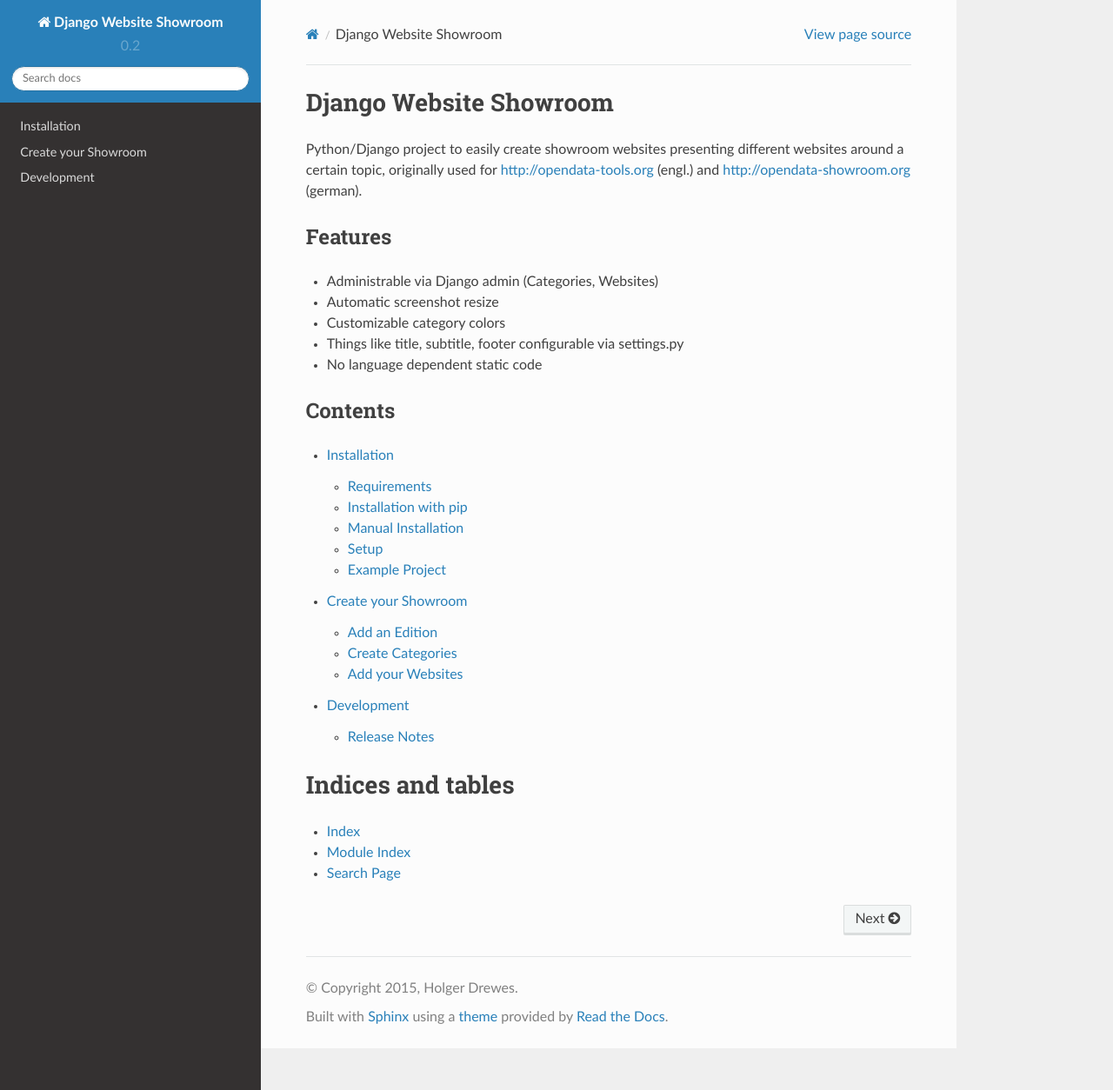
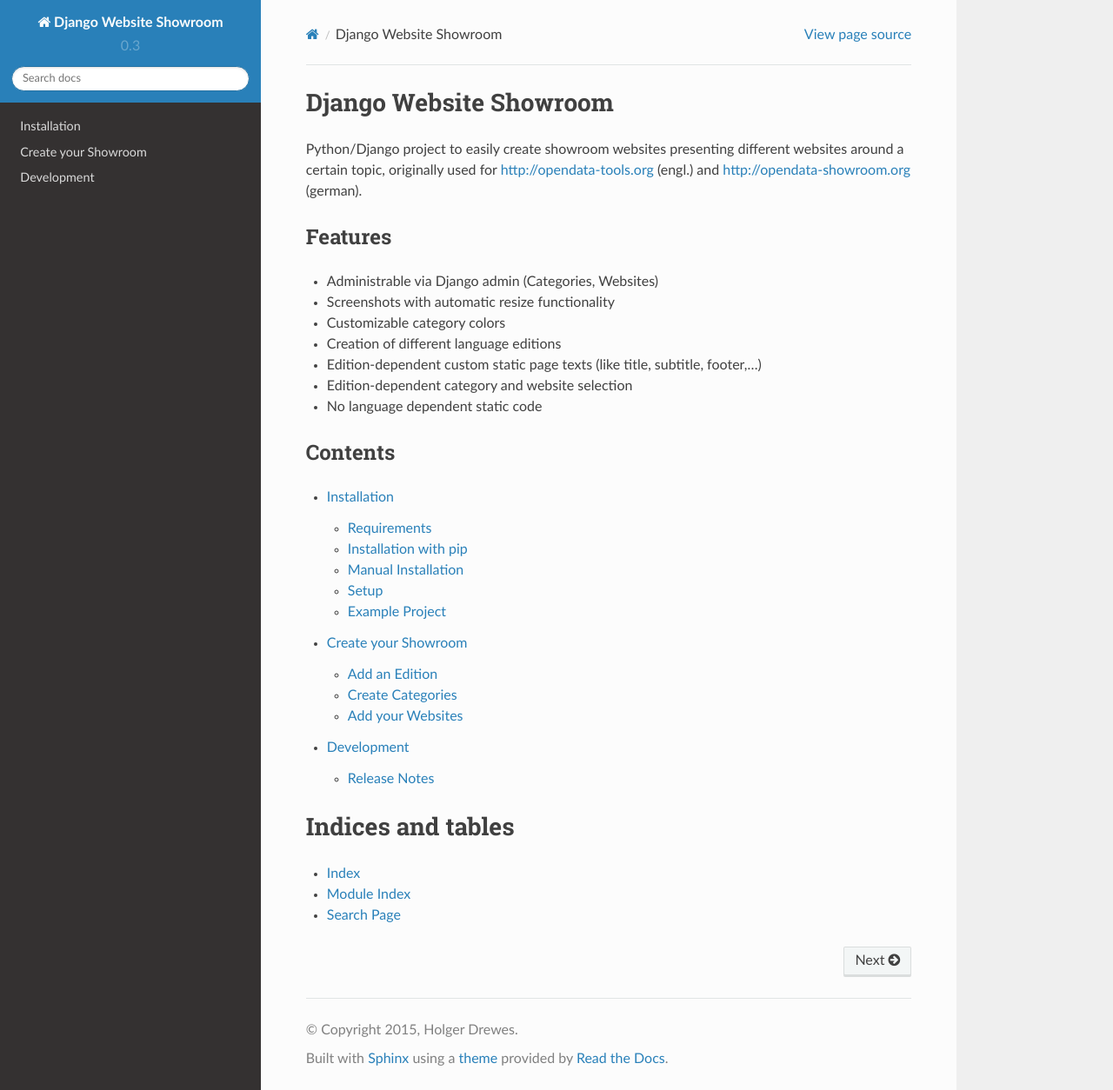
Before and after one commit to webdeveloper001/django-showcase, a Sphinx documentation site: the page built from docs/index.rst, in a window 1280 px wide and 1254 px high. Shown: the whole window at 87% size. Built offline with Sphinx 7.4.7 and the Read the Docs theme 2.0.0, drawn with Linux system fonts in a browser that asks for light colours.

```diff
--- a/docs/conf.py
+++ b/docs/conf.py
@@ -56,9 +56,9 @@ author = u'Holger Drewes'
 # built documents.
 #
 # The short X.Y version.
-version = '0.2'
+version = '0.3'
 # The full version, including alpha/beta/rc tags.
-release = '0.2'
+release = '0.3'
 
 # The language for content autogenerated by Sphinx. Refer to documentation
 # for a list of supported languages.
--- a/docs/development.rst
+++ b/docs/development.rst
@@ -4,6 +4,10 @@ Development
 
 Release Notes
 =============
+**Changes in version 0.3** (2015-08-24)
+
+* TODO
+
 **Changes in version 0.2** (2015-08-20)
 
 * New organized development structure with new separate docs (this one), branch-based development
--- a/docs/index.rst
+++ b/docs/index.rst
@@ -11,9 +11,11 @@ Python/Django project to easily create showroom websites presenting different we
 Features
 --------
 - Administrable via Django admin (Categories, Websites)
-- Automatic screenshot resize
+- Screenshots with automatic resize functionality
 - Customizable category colors
-- Things like title, subtitle, footer configurable via settings.py
+- Creation of different language editions
+- Edition-dependent custom static page texts (like title, subtitle, footer,...)
+- Edition-dependent category and website selection
 - No language dependent static code
 
 Contents
--- a/setup.py
+++ b/setup.py
@@ -4,7 +4,7 @@ import os
 
 setup(
     name='django-website-showroom',
-    version='0.2',
+    version='0.3',
     description='General purpose showroom for presenting a collection of categorized websites',
     author='Holger Drewes',
     author_email='Holger.Drewes@gmail.com',
```
Also changed, not shown: README.rst (+5 -3 lines).
